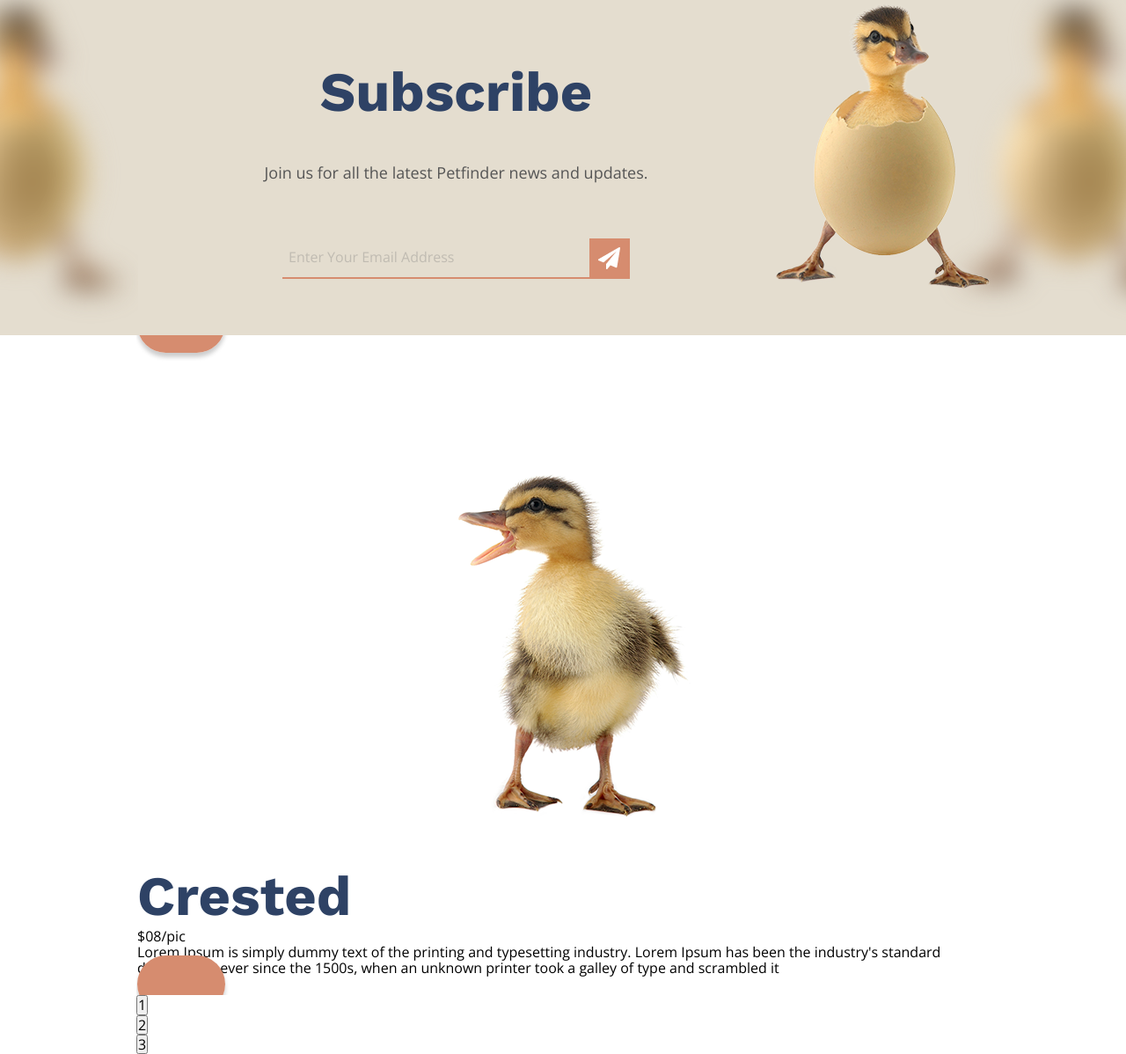
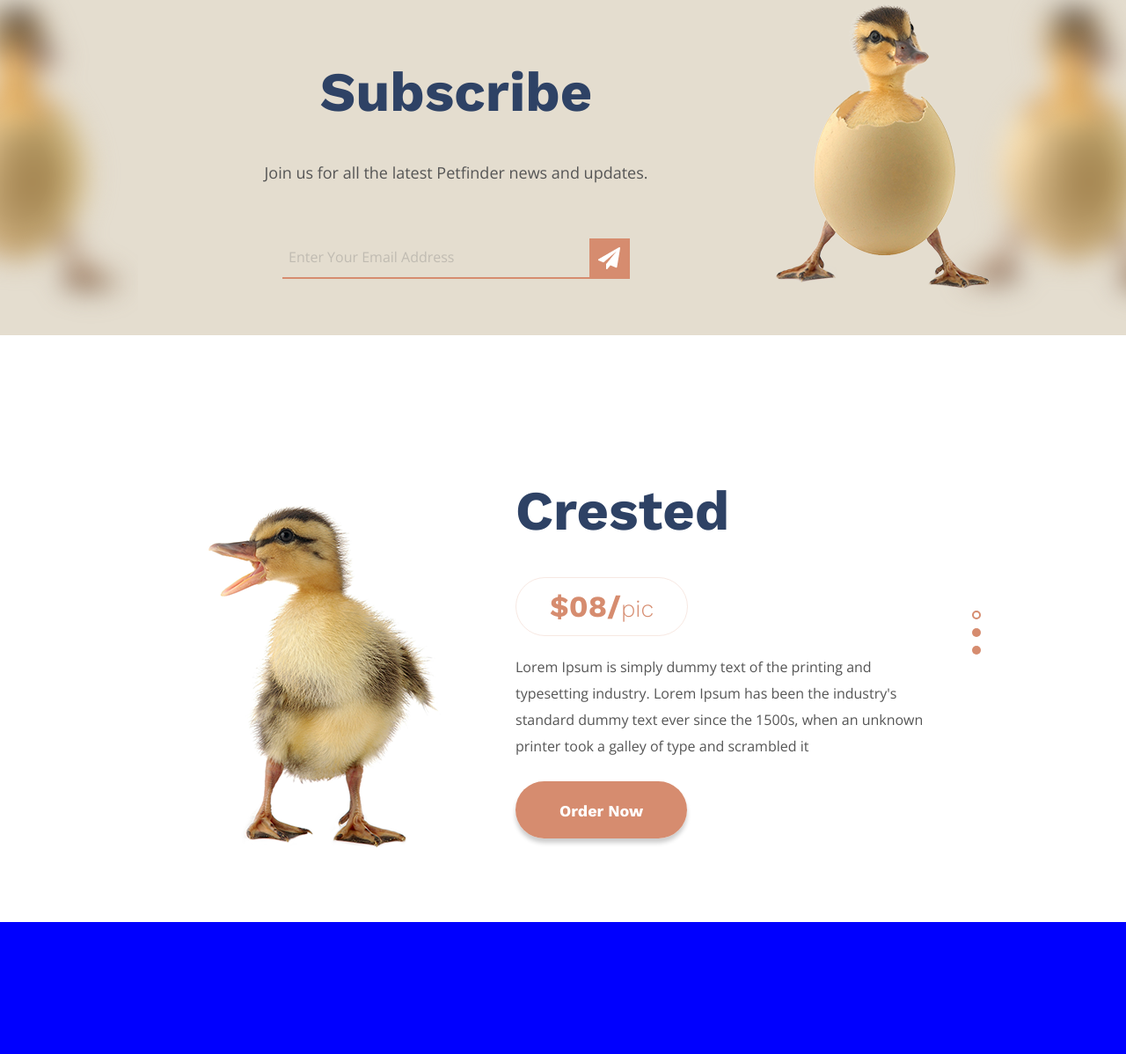
Before and after one commit to St-andrey/Duck_Landing, a website: page app/index.html in a window 1280 px wide. Shown: the part 2337-3535 px from the top of the page at 88% size. After the commit the page ends 3385 px from the top, so only its background shows below. Drawn offline with nearby package versions, Linux system fonts and the light colour scheme; a web font is replaced by a local one.

Commit message:
+slider-section

```diff
--- a/app/index.html
+++ b/app/index.html
@@ -130,7 +130,8 @@
             <div class="container-inner">
                 <div class="slider">
                     <div class="slider-slide">
-                        <div class="slider-image-box slider-image-box--crested">
+                        <div class="slider-slide-wrapper">
+                            <div class="slider-image-box">
                                 <img src="img/slider-crested.png" alt="" class="slider-image">
                             </div>
                             <div class="slider-text-box">
@@ -138,14 +139,17 @@
                                 <div class="slider-rate"><span class="slider-bold">$08/</span>pic</div>
                                 <p class="slider-text">Lorem Ipsum is simply dummy text of the printing and typesetting
                                     industry.
-                                Lorem Ipsum has been the industry's standard dummy text ever since the 1500s, when an
+                                    Lorem Ipsum has been the industry's standard dummy text ever since the 1500s, when
+                                    an
                                     unknown
                                     printer took a galley of type and scrambled it </p>
-                            <a href="#" class="slider-button button"></a>
+                                <a href="#" class="slider-button button">order now</a>
+                            </div>
                         </div>
                     </div>
                     <div class="slider-slide">
-                        <div class="slider-image-box slider-image-box--rouen">
+                        <div class="slider-slide-wrapper">
+                            <div class="slider-image-box">
                                 <img src="img/slider-rouen.png" alt="" class="slider-image">
                             </div>
                             <div class="slider-text-box">
@@ -153,14 +157,17 @@
                                 <div class="slider-rate"><span class="slider-bold">$08/</span>pic</div>
                                 <p class="slider-text">Lorem Ipsum is simply dummy text of the printing and typesetting
                                     industry.
-                                Lorem Ipsum has been the industry's standard dummy text ever since the 1500s, when an
+                                    Lorem Ipsum has been the industry's standard dummy text ever since the 1500s, when
+                                    an
                                     unknown
                                     printer took a galley of type and scrambled it </p>
-                            <a href="#" class="slider-button button"></a>
+                                <a href="#" class="slider-button button">order now</a>
+                            </div>
                         </div>
                     </div>
                     <div class="slider-slide">
-                        <div class="slider-image-box slider-image-box--muscovy">
+                        <div class="slider-slide-wrapper">
+                            <div class="slider-image-box">
                                 <img src="img/slider-muscovy.png" alt="" class="slider-image">
                             </div>
                             <div class="slider-text-box">
@@ -168,10 +175,12 @@
                                 <div class="slider-rate"><span class="slider-bold">$08/</span>pic</div>
                                 <p class="slider-text">Lorem Ipsum is simply dummy text of the printing and typesetting
                                     industry.
-                                Lorem Ipsum has been the industry's standard dummy text ever since the 1500s, when an
+                                    Lorem Ipsum has been the industry's standard dummy text ever since the 1500s, when
+                                    an
                                     unknown
                                     printer took a galley of type and scrambled it </p>
-                            <a href="#" class="slider-button button"></a>
+                                <a href="#" class="slider-button button">order now</a>
+                            </div>
                         </div>
                     </div>
                 </div>
--- a/app/scss/_vars.scss
+++ b/app/scss/_vars.scss
@@ -2,6 +2,7 @@
 
 $bgDark:            #e4ddcf;
 $bgTransparent:     #ffffff;
+$bgFooter:          #2e4265;
 
 /*=== text colors ===*/
 $mainText:          #636363;
--- a/app/scss/style.scss
+++ b/app/scss/style.scss
@@ -393,7 +393,8 @@ h2 {
 // ----/MAIN-PRODUCTS
 // ----MAIN-SUBSCRIBE
 .subscribe {
-  background: url(../img/subscribe-bg-left.png) left -14% top 50% no-repeat, url(../img/subscribe-bg-right.png) right -8% top 50% no-repeat,$bgDark;
+  background: url(../img/subscribe-bg-left.png) left -14% top 50% no-repeat,
+    url(../img/subscribe-bg-right.png) right -8% top 50% no-repeat, $bgDark;
 
   &-inner {
     display: flex;
@@ -429,15 +430,14 @@ h2 {
     width: 48%;
   }
 
-  &-form__email::placeholder{
+  &-form__email::placeholder {
     opacity: 0.32;
     padding-left: 7px;
     text-transform: capitalize;
     transition: all 0.2s ease-in;
-
   }
 
-  &-form__email:hover::placeholder{
+  &-form__email:hover::placeholder {
     text-transform: capitalize;
     opacity: 1;
   }
@@ -449,7 +449,6 @@ h2 {
     font-size: 0;
     height: 46px;
     width: 46px;
-
   }
 
   &-img-box {
@@ -471,16 +470,19 @@ h2 {
 }
 .slider {
   &-slide {
+    position: relative;
+  }
+  &-slide-wrapper {
     display: flex;
   }
 
   &-image-box {
-    width: 400px;
-    height: 600px;
-    overflow: hidden;
     display: flex;
     justify-self: center;
     align-items: center;
+    margin-top: 50px;
+    max-width: 400px;
+    height: 600px;
   }
 
   &-image {
@@ -488,24 +490,60 @@ h2 {
   }
 
   &-text-box {
+    margin-top: 176px;
+    padding-left: 30px;
+    padding-right: 50px;
   }
 
   &-title {
+    margin-bottom: 40px;
   }
 
   &-rate {
+    color: $detailsColor;
+    border: 1px solid rgba($detailsColor, 0.2);
+    border-radius: 36px;
+    display: inline-block;
+    font-family: $h2Font;
+    font-size: 27px;
+    font-weight: 300;
+    padding: 13px 38px;
+    margin-bottom: 20px;
   }
-
+  &-bold {
+    font-size: 34px;
+    font-weight: 700;
+  }
   &-text {
-  }
-
-  &-bold {
+    color: $darkerText;
+    line-height: 30px;
+    margin-bottom: 49px;
   }
 
   &-button {
   }
 }
+.slider .slick-dots {
+  position: absolute;
+  top: 50%;
+  right: 10px;
+  transform: translateY(-50%);
+}
+.slider .slick-dots button {
+  cursor: pointer;
+  background: $detailsColor;
+  border: none;
+  border-radius: 50%;
+  font-size: 0;
+  width: 10px;
+  height: 10px;
+  outline: none;
+}
 
+.slider .slick-dots .slick-active button {
+  background: $bgTransparent;
+  border: 2px solid $detailsColor;
+}
 // ----/MAIN-SLIDER
 // ----FOOTER
 
```
Also changed, not shown: app/css/style.min.css, app/img/slider-crested-bg.png (deleted), app/img/slider-muscovy-bg.png (deleted), app/img/slider-rouen-bg.png (deleted). Lines whose indentation alone changed are shown as unchanged.
